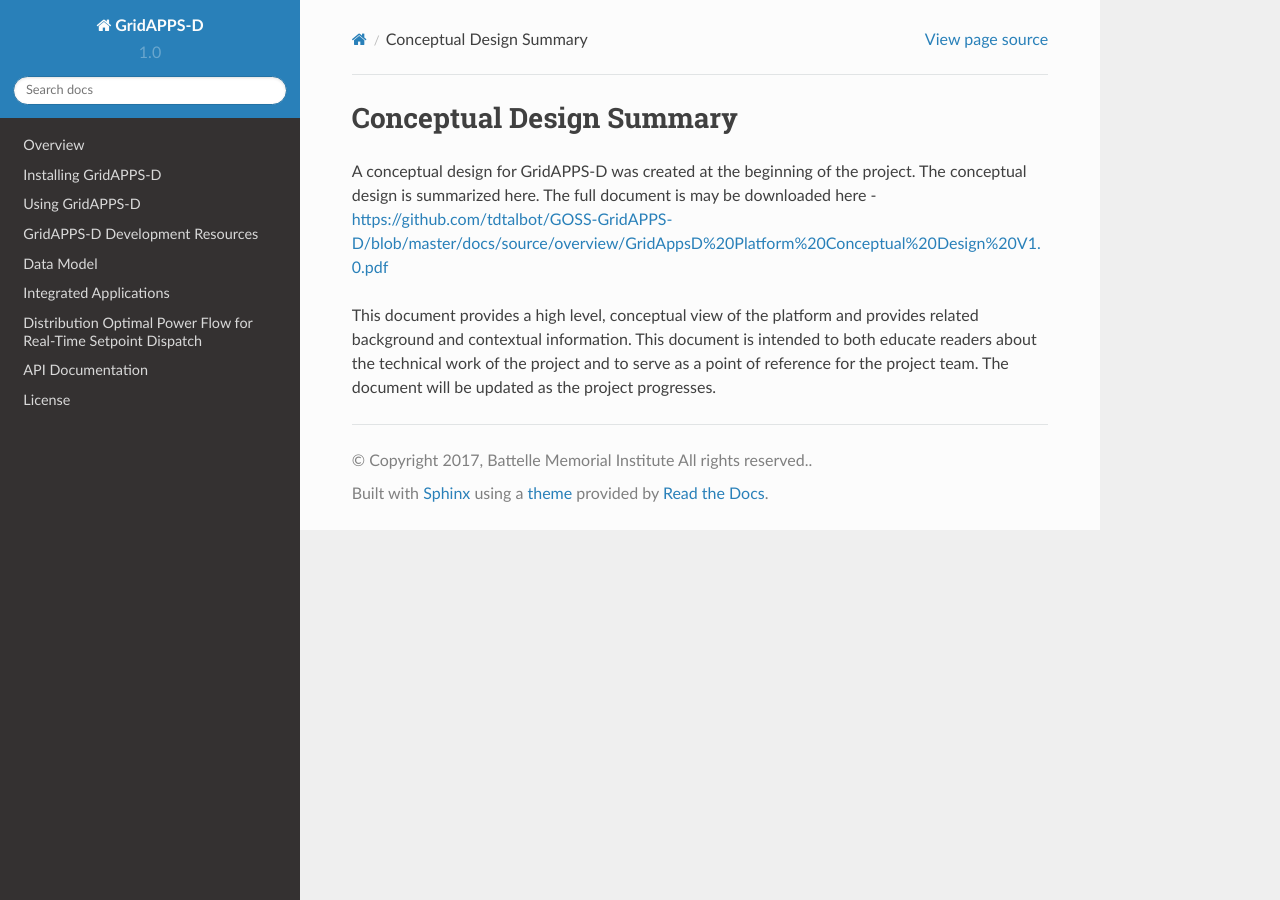
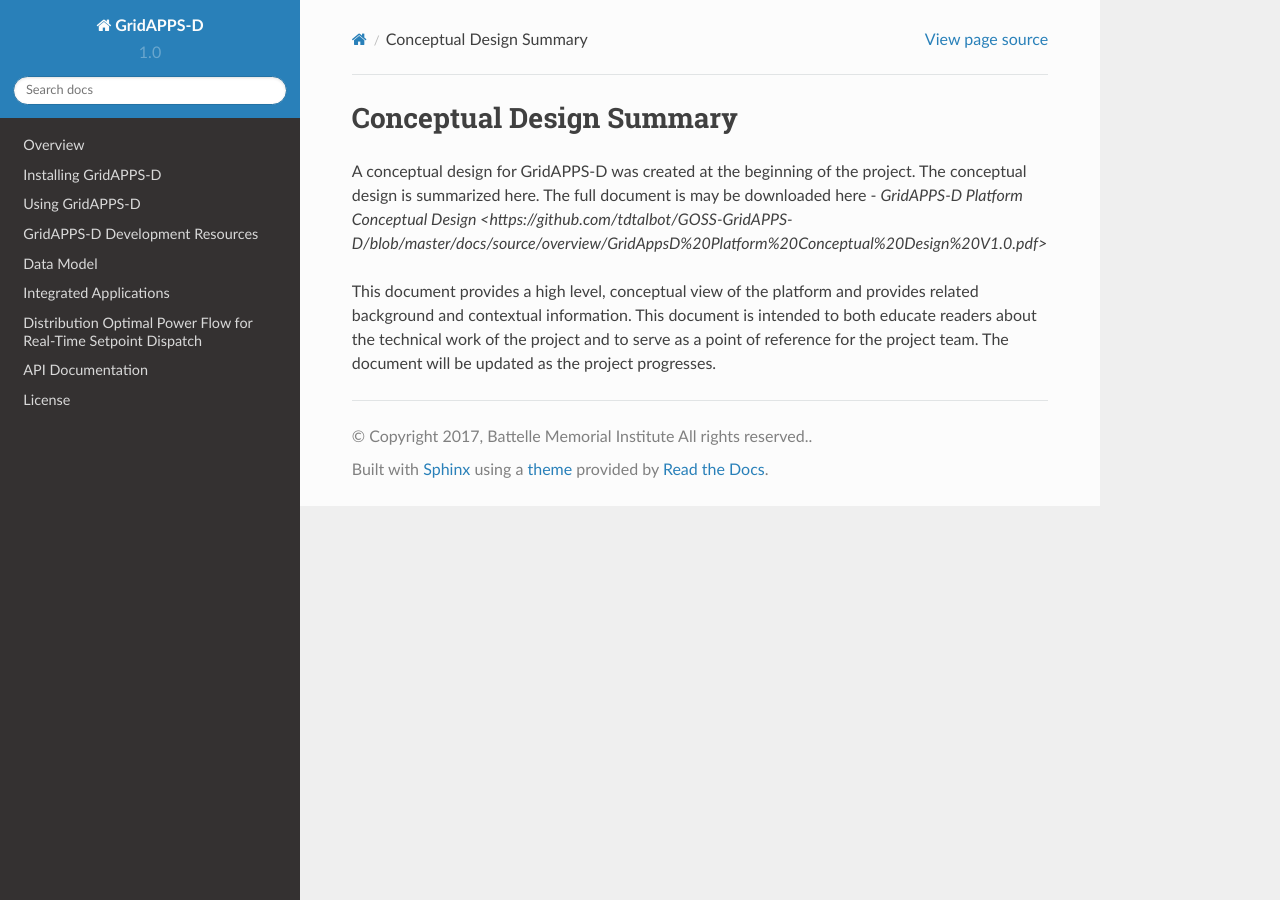
Before and after one commit to GRIDAPPSD/GOSS-GridAPPS-D, a Sphinx documentation site: the page built from docs/source/overview/conceptual_design_summary.rst, in a window 1280 px wide. Built offline with Sphinx 7.4.7 and the Read the Docs theme 2.0.0, drawn with Linux system fonts in a browser that asks for light colours; pages that are not in the unit, such as notebooks, are missing from menus.

Commit message:
Update conceptual_design_summary.rst

```diff
--- a/docs/source/overview/conceptual_design_summary.rst
+++ b/docs/source/overview/conceptual_design_summary.rst
@@ -1,6 +1,6 @@
 Conceptual Design Summary
 -------------------------
 
-A conceptual design for GridAPPS-D was created at the beginning of the project.  The conceptual design is summarized here.  The full document is may be downloaded here - https://github.com/tdtalbot/GOSS-GridAPPS-D/blob/master/docs/source/overview/GridAppsD%20Platform%20Conceptual%20Design%20V1.0.pdf
+A conceptual design for GridAPPS-D was created at the beginning of the project.  The conceptual design is summarized here.  The full document is may be downloaded here - `GridAPPS-D Platform Conceptual Design <https://github.com/tdtalbot/GOSS-GridAPPS-D/blob/master/docs/source/overview/GridAppsD%20Platform%20Conceptual%20Design%20V1.0.pdf>`
 
 This document provides a high level, conceptual view of the platform and provides related background and contextual information. This document is intended to both educate readers about the technical work of the project and to serve as a point of reference for the project team. The document will be updated as the project progresses.
```
